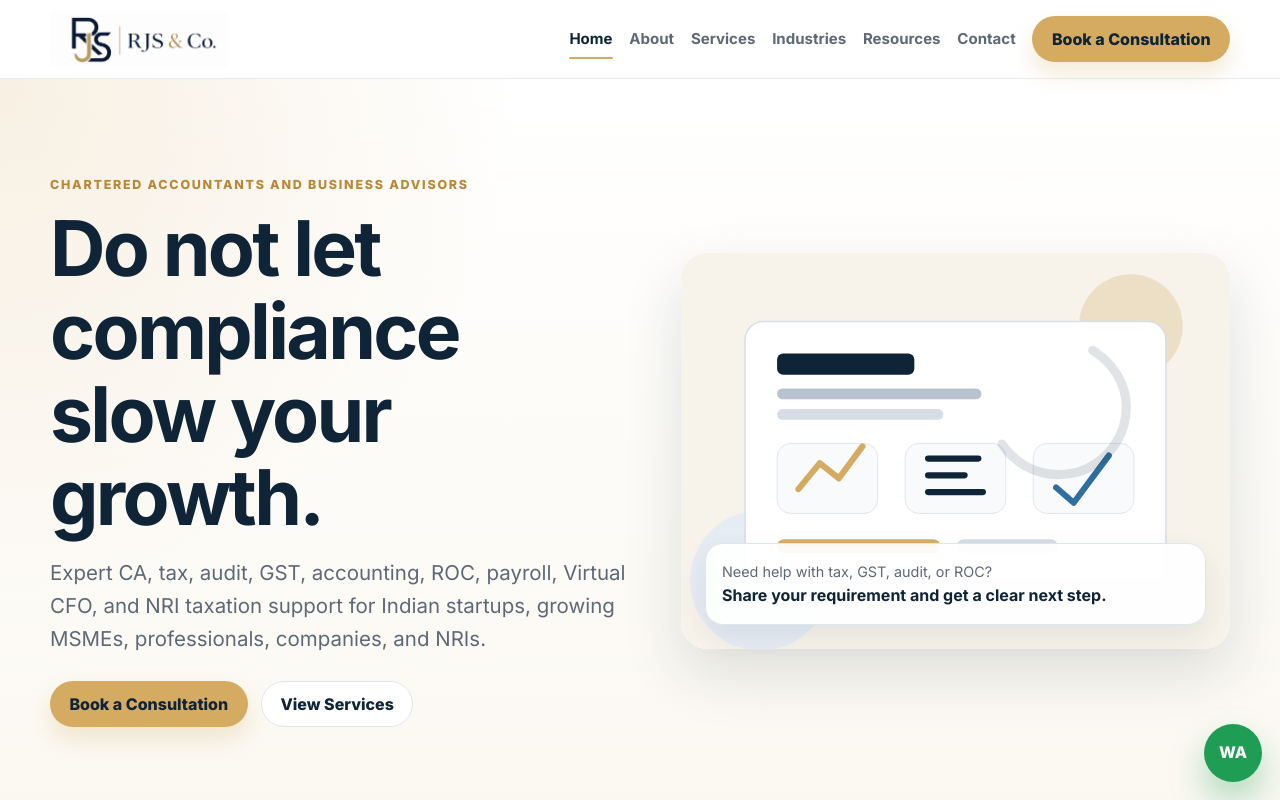
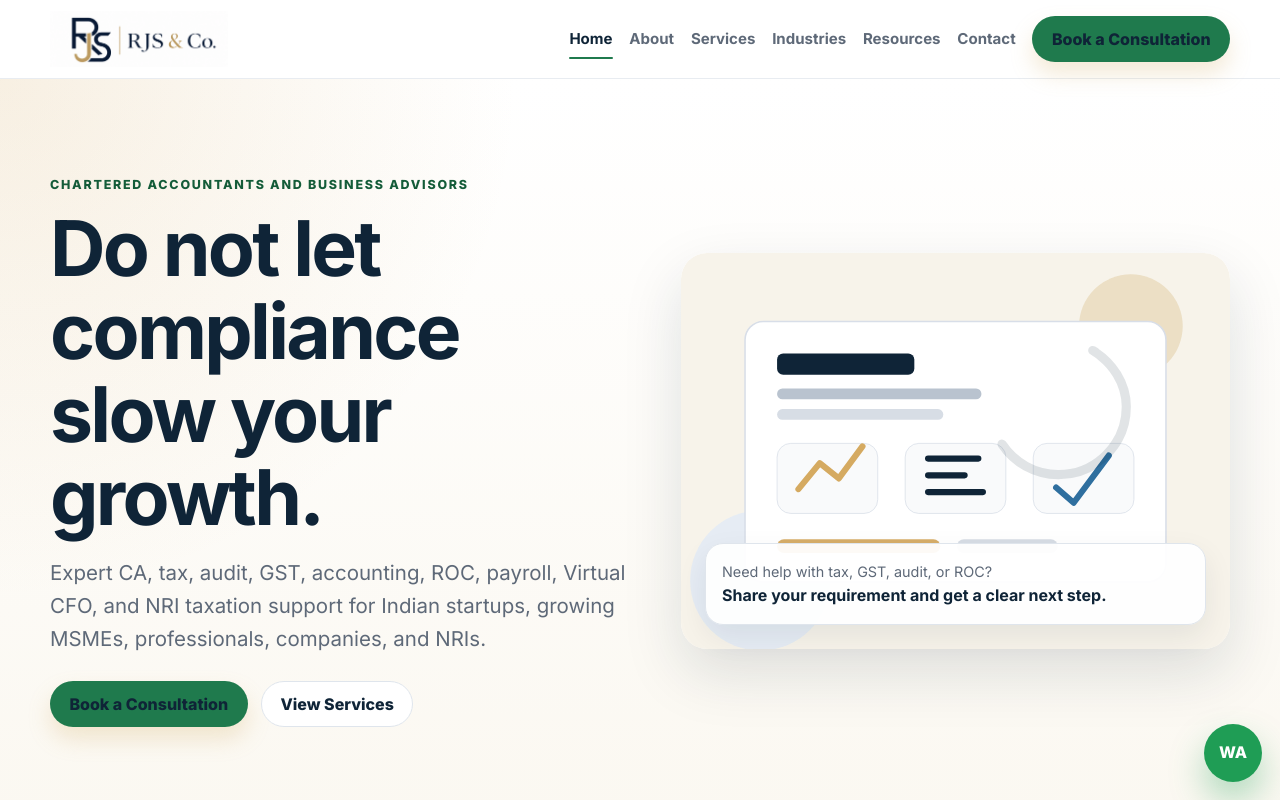
Before and after one commit to nrajpk/rjsandco, a React (Vite) app: page / in a window 1280 px wide. Shown: the top 800 px of the page. Built offline with nearby package versions, Linux system fonts and the light colour scheme.

Commit message:
Update global.css

```diff
--- a/src/styles/global.css
+++ b/src/styles/global.css
@@ -3,8 +3,8 @@
 :root {
   --color-navy: #0f2437;
   --color-navy-2: #173854;
-  --color-accent: #d5aa61;
-  --color-accent-dark: #b98735;
+  --color-accent: #1f7a4d;
+--color-accent-dark: #145c39;
   --color-blue: #2f6f9f;
   --color-text: #18202a;
   --color-muted: #5e6978;
```
